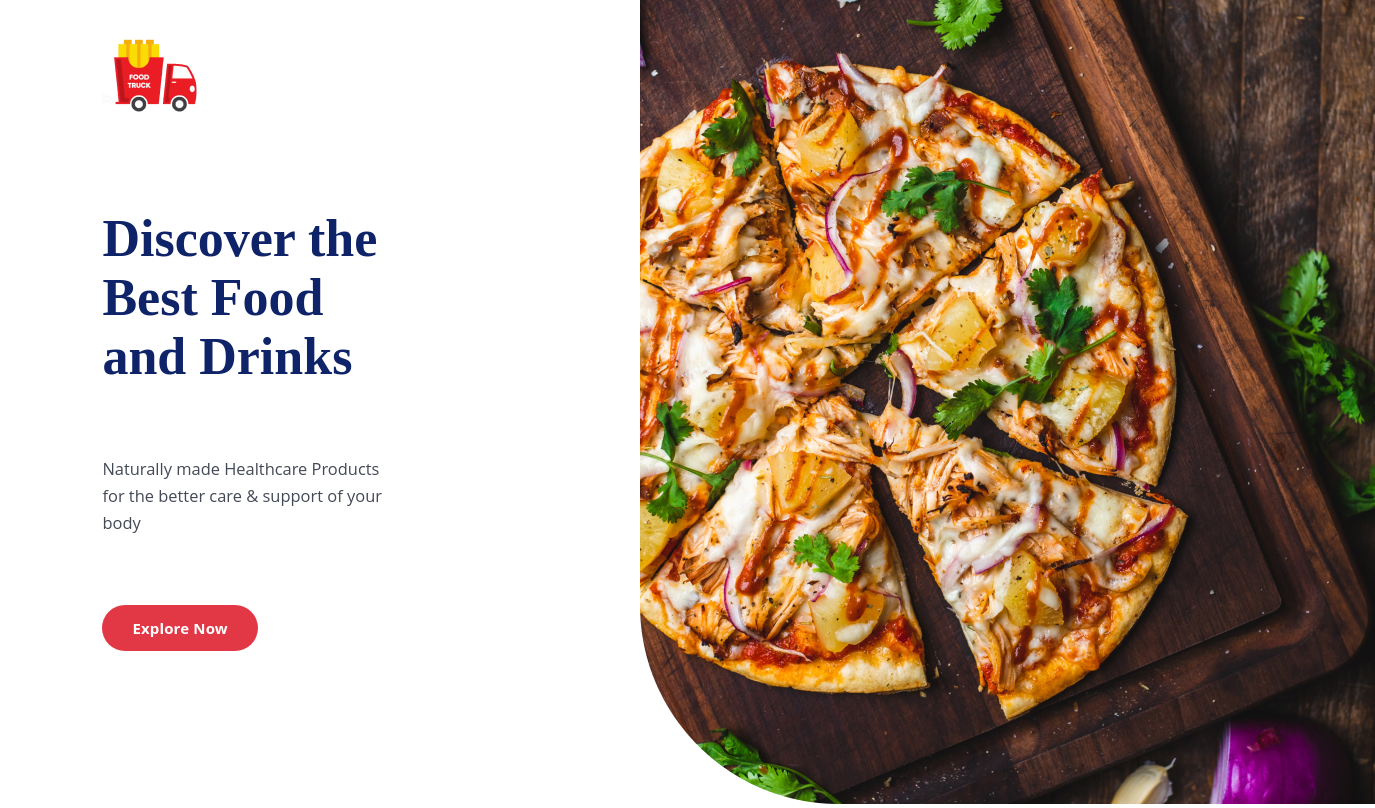
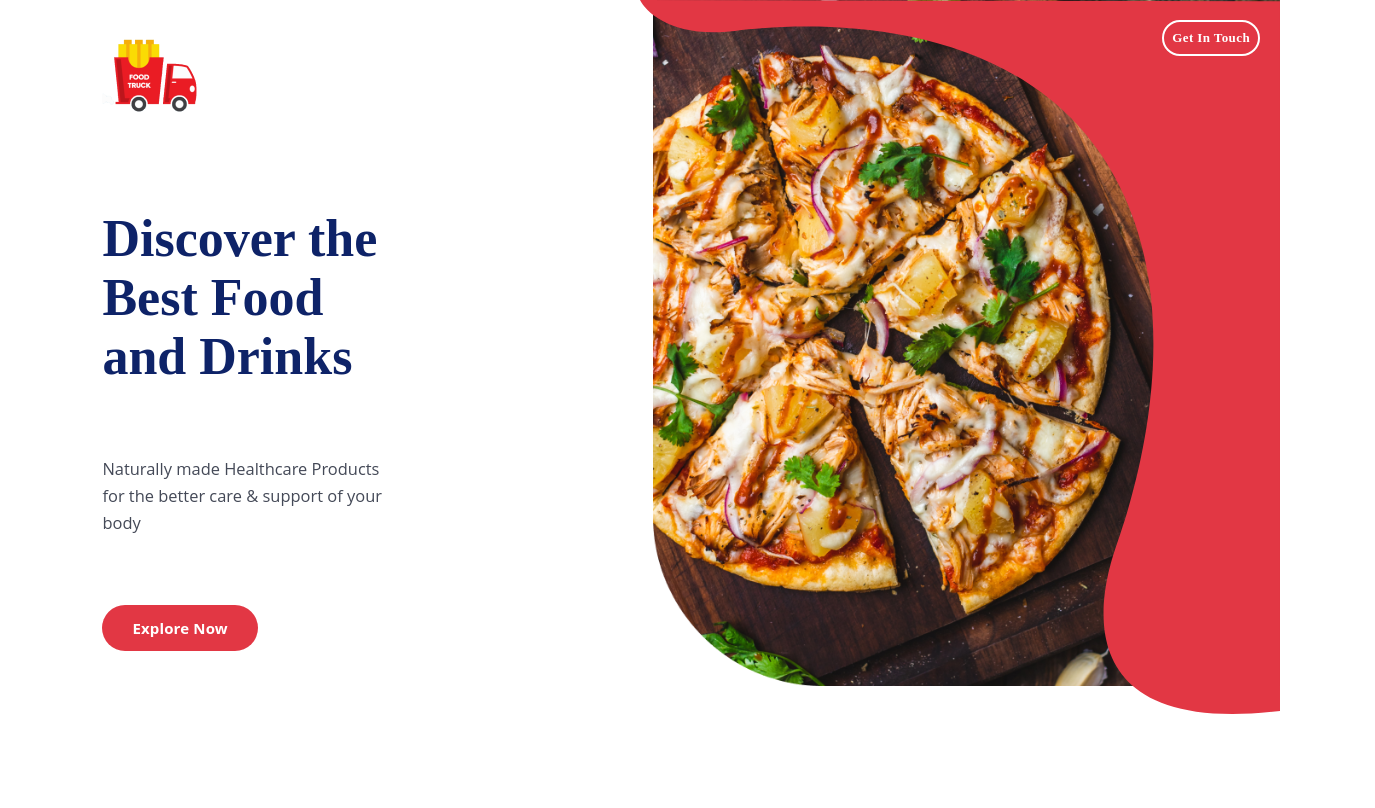
Before and after one commit to TusharAtrish/Foodie-Crave, a React (Create React App) app: page / in a window 1280 px wide. Shown: the whole page, 1375 px wide, since content can reach past the window. Built offline with nearby package versions, Linux system fonts and the light colour scheme.

Commit message:
right header completed

```diff
--- a/src/components/header/Header.jsx
+++ b/src/components/header/Header.jsx
@@ -28,9 +28,11 @@ const Header = () => {
 
         <div className="foodie-rightHeader">
         <div className="foodie-rightHeader-container">
-        <div className="foodie-rightHeader-container-img">
-          <img src={header02} alt="header02" />
-          </div>
+        <img src={header02} alt="header02" className="foodie-rightHeader-container-img" />
+        <img src={headerSvg} alt="headerSvg" className="foodie-rightHeader-container-svg" />
+        <button className="foodie-rightHeader-container-getInTouchBtn">
+          Get In Touch
+        </button>
         </div>
 
         </div>
--- a/src/components/header/header.css
+++ b/src/components/header/header.css
@@ -70,12 +70,41 @@
 }
 
 .foodie-rightHeader-container{
-  position: relative;
+position: relative;
+height: 100%;
+width: 100%;
 }
 .foodie-rightHeader-container-img{
-  height: 98%;
+  width: 98%;
+  position: absolute;
+  z-index: 1;
+  top: 0;
+  right: 0;
+}
+.foodie-rightHeader-container-svg{
+  width: 100%;
+  position: absolute;
+  z-index: 2;
+  top: 0;
+  right: 0;
 }
 
-.foodie-rightHeader-svg{
-
+.foodie-rightHeader-container-getInTouchBtn{
+position: absolute;
+top: 2rem;
+right: 2rem;
+z-index: 3;
+background: transparent;
+font-family: 'Source Sans Pro';
+font-style: normal;
+font-weight: 600;
+font-size: 1.3rem;
+padding: .8rem;
+color: white;
+border-radius: 2rem;
+border: 2px solid white;
+letter-spacing: 0.03em;
+width: fit-content;
+outline: none;
+cursor: pointer;
 }
```
